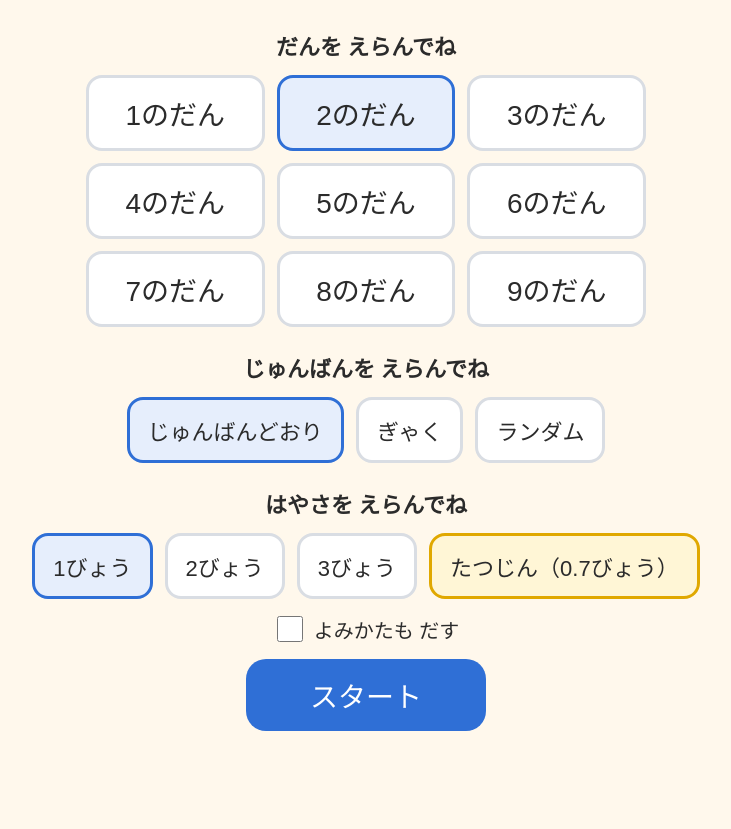
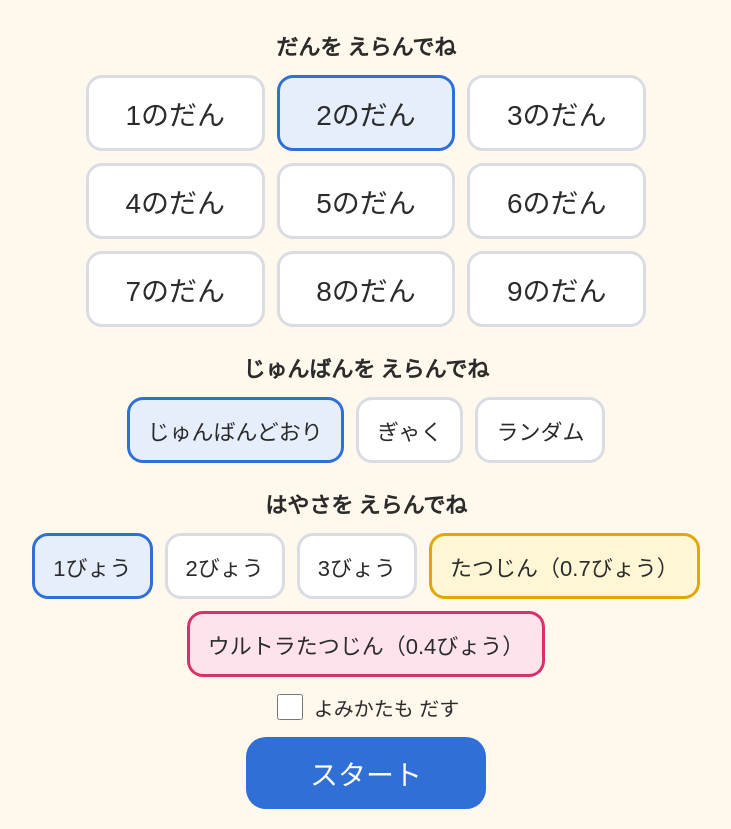
Before and after one commit to nakyouGit/kuku-card, a website with bundled scripts: page kentei/index.html in a window 1280 px wide. Shown: the part 142-971 px from the top of the page, without its empty margins (274-1005 px from the left). Before the commit the page ends 893 px from the top, so only its background shows below. Built offline with nearby package versions, Linux system fonts and the light colour scheme; no server answers.

Commit message:
九九けんてい: ウルトラたつじん（0.4びょう）を追加
Co-Authored-By: Claude Opus 5.5 <noreply@anthropic.com>
Claude-Session: https://claude.ai/code/session_01CiTpwfqSJLQSfBqaj9i4xC

```diff
--- a/kentei/game-config.js
+++ b/kentei/game-config.js
@@ -13,6 +13,7 @@
       Object.freeze({ sec: 2, label: '2びょう' }),
       Object.freeze({ sec: 3, label: '3びょう' }),
       Object.freeze({ sec: 0.7, label: 'たつじん（0.7びょう）', shortLabel: 'たつじん', master: true }),
+      Object.freeze({ sec: 0.4, label: 'ウルトラたつじん（0.4びょう）', shortLabel: 'ウルトラたつじん', master: true, ultra: true }),
     ]),
     DEFAULT_SPEED_SEC: 1,
     FLASH_GAP_MS: 150,         // 式と式のあいだの空白（同じ見た目が続いても切り替わりが分かるように）
--- a/kentei/game-main.js
+++ b/kentei/game-main.js
@@ -140,7 +140,7 @@
     C.SPEEDS.forEach((speed) => {
       const button = document.createElement('button');
       button.type = 'button';
-      button.className = speed.master ? 'mode-button master' : 'mode-button';
+      button.className = ['mode-button', speed.master ? 'master' : '', speed.ultra ? 'ultra' : ''].filter(Boolean).join(' ');
       button.dataset.speed = String(speed.sec);
       button.textContent = speed.label;
       button.addEventListener('click', () => {
--- a/kentei/game.css
+++ b/kentei/game.css
@@ -94,3 +94,5 @@ body {
 .card.countdown .card-main { color: #999; }
 .mode-button.master { border-color: #e0a800; background: #fff6d6; }
 .mode-button.master.selected { border-color: #b38600; background: #ffe58f; }
+.mode-button.ultra { border-color: #d6336c; background: #ffe3ec; }
+.mode-button.ultra.selected { border-color: #a61e4d; background: #ffb3c8; }
```
Also changed, not shown: tests/kentei-game.test.js (+3 -2 lines), README.md.
